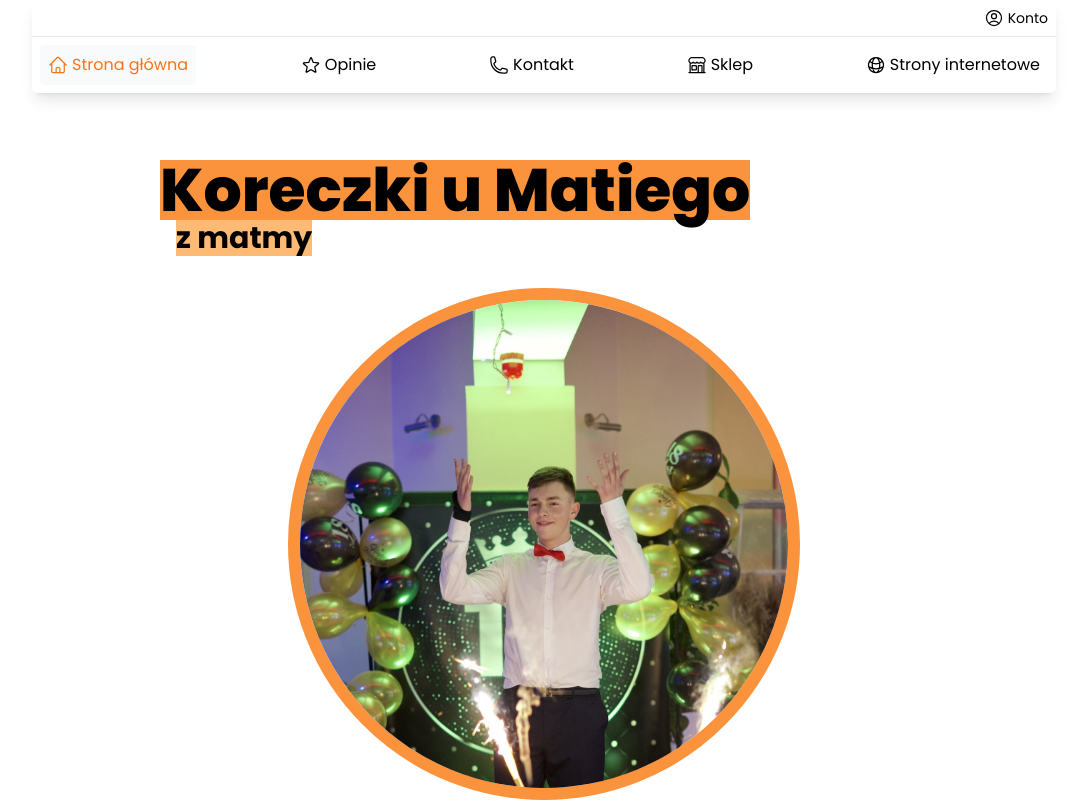
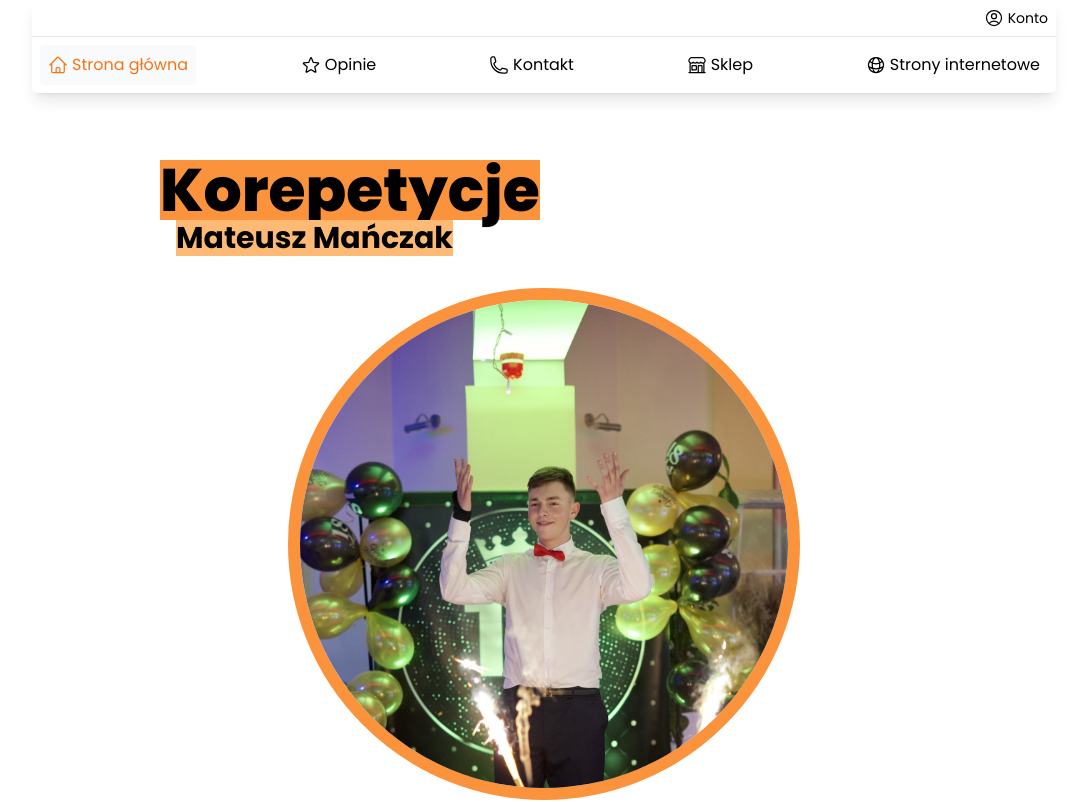
Before and after one commit to mateuszmanczak04/korepetycje-next, a Next.js app: page / in a window 1280 px wide. Shown: the top 802 px of the page, without its empty margins (96-1183 px from the left). Built offline with nearby package versions, Linux system fonts and the light colour scheme.

Commit message:
change size of h1 and h2

```diff
--- a/components/Hero.tsx
+++ b/components/Hero.tsx
@@ -5,8 +5,8 @@ const Hero = () => {
   return (
     <section className='flex flex-col gap-8 items-center'>
       <div className='flex flex-col w-full'>
-        <h1 className='bg-orange-400 w-fit'>Koreczki u Matiego</h1>
-        <h2 className='ml-4'>z matmy</h2>
+        <h1 className='bg-orange-400 w-fit'>Korepetycje</h1>
+        <h2 className='ml-4'>Mateusz Mańczak</h2>
       </div>
       <Image
         src='/me.jpg'
--- a/styles/globals.css
+++ b/styles/globals.css
@@ -9,9 +9,9 @@ body {
 }
 
 h1 {
-  @apply text-6xl font-extrabold;
+  @apply text-5xl sm:text-6xl font-extrabold;
 }
 
 h2 {
-  @apply text-3xl font-bold bg-orange-300 w-fit;
+  @apply text-2xl sm:text-3xl font-bold bg-orange-300 w-fit;
 }
```
